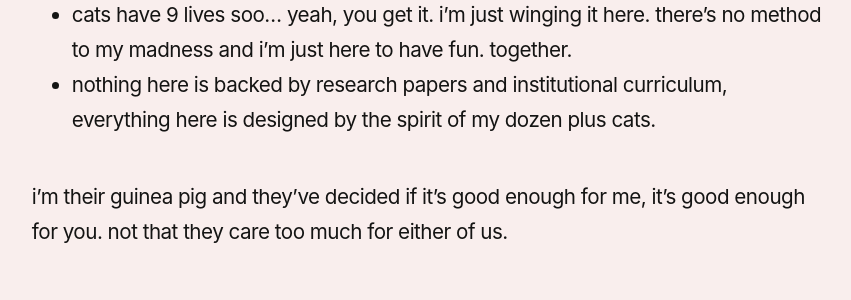
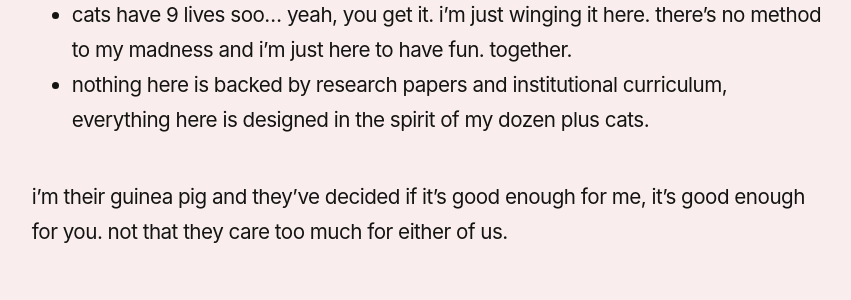
Before and after one commit to reddy2go/redgarden, a Jekyll site: the page built from _notes/playpen.md, in a window 1280 px wide and 900 px high, scrolled down 1045 px. Shown: the part 188-488 px from the top of the window, without its empty margins (45-896 px from the left). Built offline with Jekyll 4.4.1, drawn with Linux system fonts in a browser that asks for light colours; some web fonts are replaced; Markdown is read by kramdown in place of the engine named in the settings.

Commit message:
auto commit

```diff
--- a/_notes/playpen.md
+++ b/_notes/playpen.md
@@ -14,7 +14,7 @@
 
 ### why 9 days?
 - cats have 9 lives soo... yeah, you get it. i’m just winging it here. there’s no method to my madness and i’m just here to have fun. together.
-- nothing here is backed by research papers and institutional curriculum, everything here is designed by the spirit of my dozen plus cats.
+- nothing here is backed by research papers and institutional curriculum, everything here is designed in the spirit of my dozen plus cats.
 
 i’m their guinea pig and they’ve decided if it’s good enough for me, it’s good enough for you. not that they care too much for either of us.
 
```
